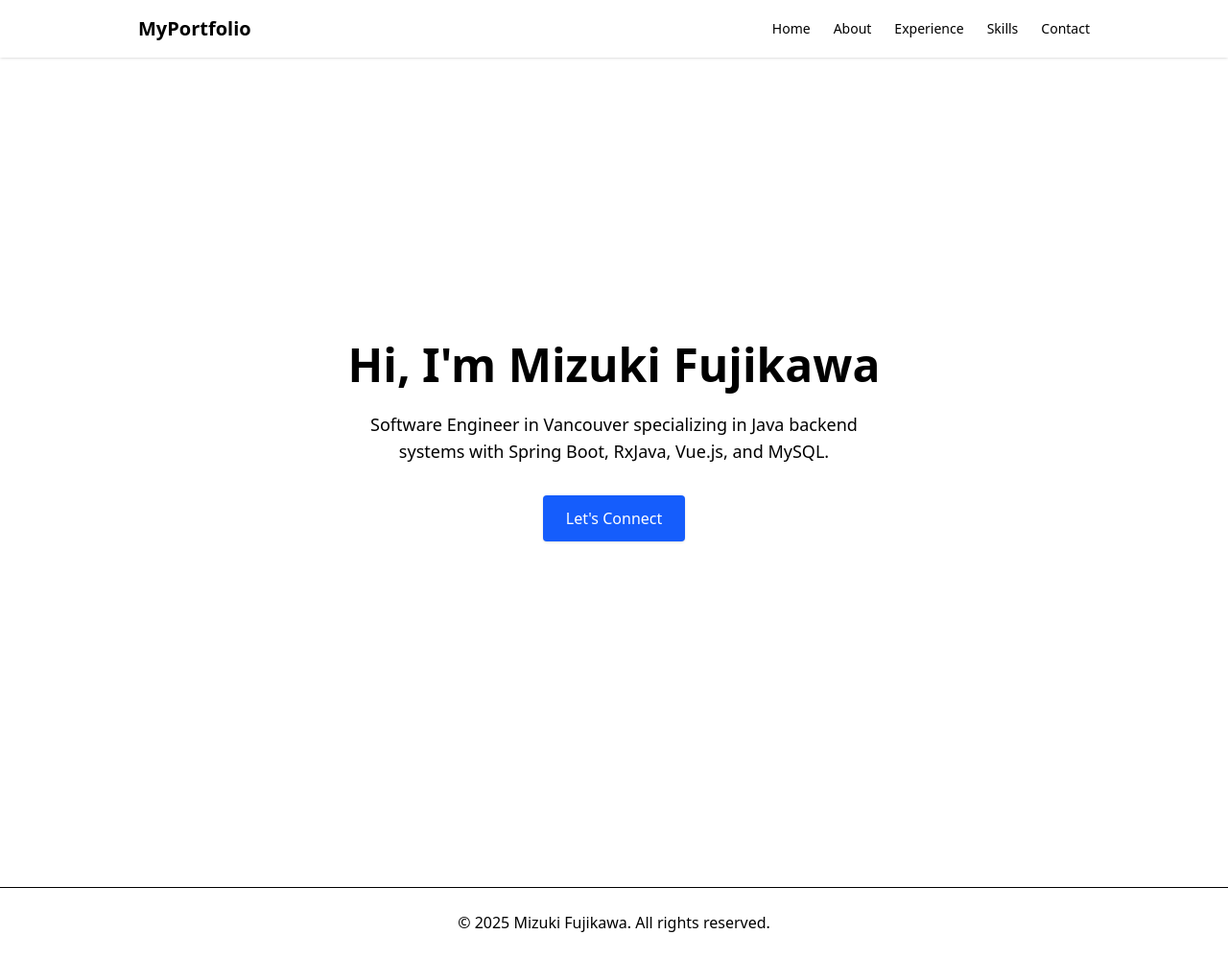
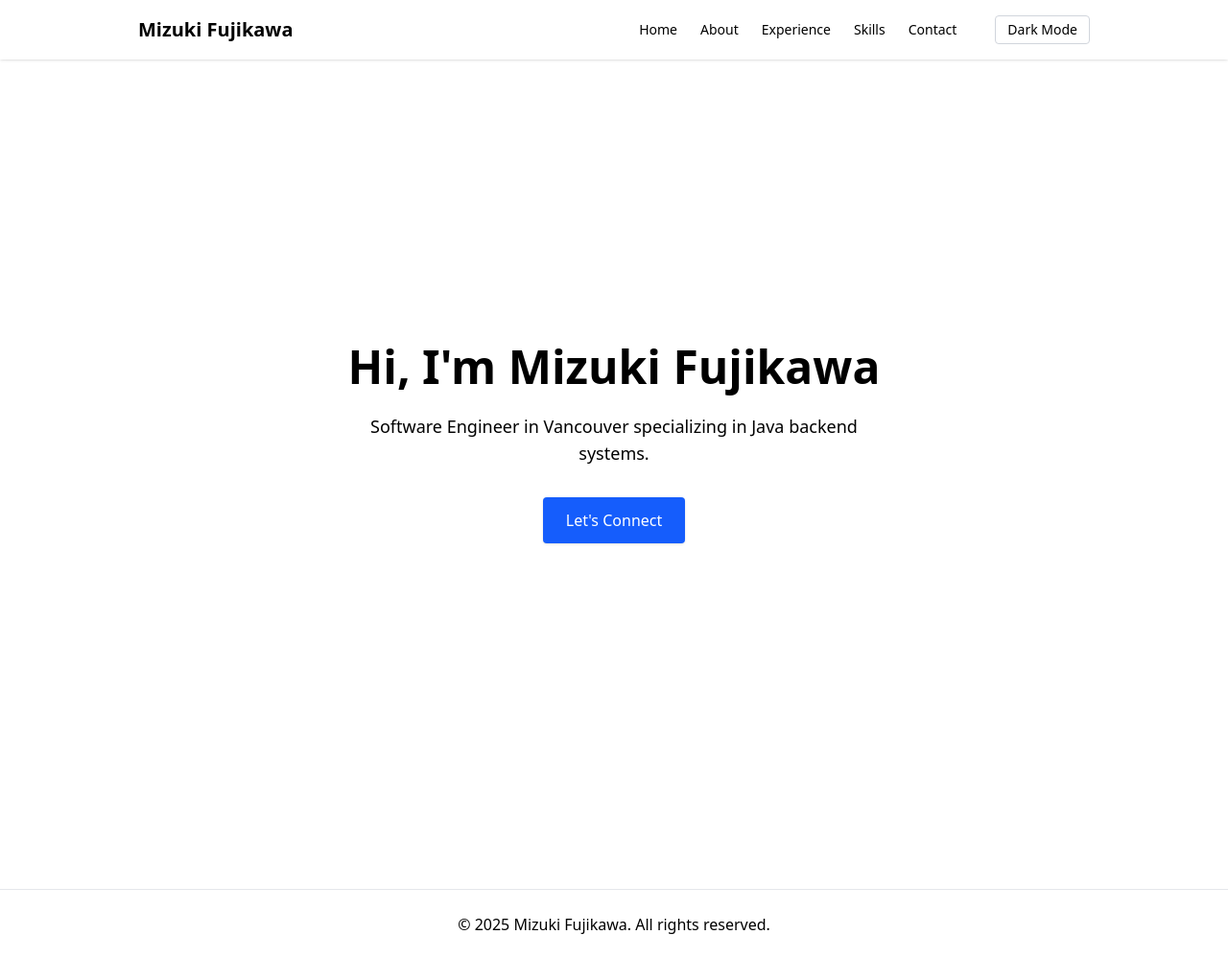
Before and after one commit to mizukifujikawa-ciccc/portfolio, a React (Vite) app in the folder my-portfolio/: page / in a window 1280 px wide. Shown: the whole page at 96% size. Built offline with nearby package versions, Linux system fonts and the light colour scheme.

Commit message:
dark mode

```diff
--- a/my-portfolio/src/App.tsx
+++ b/my-portfolio/src/App.tsx
@@ -6,19 +6,33 @@ import About from "./pages/About";
 import Experience from "./pages/Experience";
 import Skills from "./pages/Skills";
 import Contact from "./pages/Contact";
+import { useEffect, useState } from "react";
 
 function App() {
+  const [darkMode, setDarkMode] = useState(false);
+
+  useEffect(() => {
+    localStorage.setItem("darkMode", darkMode.toString());
+    if (darkMode) {
+      document.documentElement.classList.add("dark");
+      document.body.className = "bg-gray-950 text-gray-300 transition-colors duration-300";
+    } else {
+      document.documentElement.classList.remove("dark");
+      document.body.className = "bg-white text-black transition-colors duration-300";
+    }
+  }, [darkMode]);
+
   return (
     <Router>
-      <Header />
+      <Header darkMode={darkMode} setDarkMode={setDarkMode} />
       <Routes>
-        <Route path="/" element={<Home />} />
-        <Route path="/about" element={<About />} />
-        <Route path="/experience" element={<Experience />} />
-        <Route path="/skills" element={<Skills />} />
-        <Route path="/contact" element={<Contact />} />
+      <Route path="/" element={<Home darkMode={darkMode} />} />
+      <Route path="/about" element={<About darkMode={darkMode} />} />
+      <Route path="/experience" element={<Experience darkMode={darkMode} />} />
+      <Route path="/skills" element={<Skills darkMode={darkMode} />} />
+      <Route path="/contact" element={<Contact darkMode={darkMode} />} />
       </Routes>
-      <Footer />
+      <Footer darkMode={darkMode} />
     </Router>
   );
 }
--- a/my-portfolio/src/components/Footer.tsx
+++ b/my-portfolio/src/components/Footer.tsx
@@ -1,6 +1,12 @@
-export default function Footer() {
+export default function Footer({ darkMode }: { darkMode: boolean }) {
     return (
-      <footer className="bg-background text-text py-6 text-center mt-16 border-t">
+      <footer
+        className={`py-6 text-center mt-16 border-t transition-colors duration-300 ${
+          darkMode
+            ? 'bg-gray-900 text-gray-300 border-gray-700'
+            : 'bg-white text-black border-gray-200'
+        }`}
+      >
         © 2025 Mizuki Fujikawa. All rights reserved.
       </footer>
     );
--- a/my-portfolio/src/components/Header.tsx
+++ b/my-portfolio/src/components/Header.tsx
@@ -1,18 +1,50 @@
 import { Link } from "react-router-dom";
 
-export default function Header() {
+export default function Header({
+  darkMode,
+  setDarkMode,
+}: {
+  darkMode: boolean;
+  setDarkMode: (value: boolean) => void;
+}) {
   return (
-    <header className="bg-white shadow sticky top-0 z-50">
+    <header
+      className={`sticky top-0 z-50 shadow transition-colors duration-300 ${
+        darkMode ? 'bg-gray-900 text-gray-300' : 'bg-white text-black'
+      }`}
+    >
       <div className="max-w-5xl mx-auto px-4 py-4 flex justify-between items-center">
-        <div className="text-xl font-bold text-primary">MyPortfolio</div>
-        <nav className="space-x-6 text-text text-sm font-medium">
-          <Link to="/" className="hover:text-primary">Home</Link>
-          <Link to="/about" className="hover:text-primary">About</Link>
-          <Link to="/experience" className="hover:text-primary">Experience</Link>
-          <Link to="/skills" className="hover:text-primary">Skills</Link>
-          <Link to="/contact" className="hover:text-primary">Contact</Link>
+        <div className={`text-xl font-bold ${darkMode ? 'text-accent' : 'text-primary'}`}>
+          Mizuki Fujikawa
+        </div>
+        <nav className="flex items-center space-x-6 text-sm font-medium">
+          <Link to="/" className={`hover:underline`}>
+            Home
+          </Link>
+          <Link to="/about" className={`hover:underline`}>
+            About
+          </Link>
+          <Link to="/experience" className={`hover:underline`}>
+            Experience
+          </Link>
+          <Link to="/skills" className={`hover:underline`}>
+            Skills
+          </Link>
+          <Link to="/contact" className={`hover:underline`}>
+            Contact
+          </Link>
+          <button
+            onClick={() => setDarkMode(!darkMode)}
+            className={`ml-4 px-3 py-1 rounded border text-sm transition ${
+              darkMode
+                ? 'border-gray-600 hover:bg-gray-700'
+                : 'border-gray-300 hover:bg-gray-100'
+            }`}
+          >
+            {darkMode ? 'Light Mode' : 'Dark Mode'}
+          </button>
         </nav>
       </div>
     </header>
-);
+  );
 }
--- a/my-portfolio/src/pages/About.tsx
+++ b/my-portfolio/src/pages/About.tsx
@@ -1,8 +1,14 @@
-export default function About() {
+export default function About({ darkMode }: { darkMode: boolean }) {
     return (
-      <main className="bg-background min-h-screen px-4 py-12 max-w-4xl mx-auto">
-        <h1 className="text-4xl font-bold text-primary mb-6">About Me</h1>
-        <p className="text-text text-lg leading-relaxed space-y-4">
+      <main
+        className={`min-h-screen px-4 py-12 max-w-4xl mx-auto transition-colors duration-300 ${
+          darkMode ? 'bg-gray-950 text-gray-300' : 'bg-white text-black'
+        }`}
+      >
+        <h1 className={`text-4xl font-bold mb-6 ${darkMode ? 'text-accent' : 'text-primary'}`}>
+          About Me
+        </h1>
+        <p className="text-lg leading-relaxed space-y-4">
           I'm a Software Engineer based in Vancouver, Canada, with 5+ years of experience designing backend systems.
           <br /><br />
           My expertise includes building REST APIs and microservices using Java, Spring Boot, and RxJava, as well as frontend skills with Vue.js and database management in MySQL/PostgreSQL.
--- a/my-portfolio/src/pages/Contact.tsx
+++ b/my-portfolio/src/pages/Contact.tsx
@@ -1,37 +1,33 @@
 import { useState } from "react";
 
-export default function Contact() {
-  const [formData, setFormData] = useState({
-    name: '',
-    email: '',
-    message: '',
-  });
+export default function Contact({ darkMode }: { darkMode: boolean }) {
+  const [formData, setFormData] = useState({ name: '', email: '', message: '' });
 
   const handleChange = (e: React.ChangeEvent<HTMLInputElement | HTMLTextAreaElement>) => {
     const { name, value } = e.target;
-    setFormData(prev => ({
-      ...prev,
-      [name]: value,
-    }));
+    setFormData(prev => ({ ...prev, [name]: value }));
   };
 
   const handleSubmit = (e: React.FormEvent) => {
     e.preventDefault();
     console.log('Form submitted:', formData);
     alert('Thank you for your message!');
-    // ここに API 呼び出しなどを追加予定
     setFormData({ name: '', email: '', message: '' });
   };
 
   return (
-    <main className="bg-background min-h-screen px-4 py-12 max-w-4xl mx-auto">
-      <h1 className="text-4xl font-bold text-primary mb-6">Contact</h1>
-      <p className="text-text text-lg mb-8">
-        Feel free to send me a message!
-      </p>
+    <main
+      className={`min-h-screen px-4 py-12 max-w-4xl mx-auto transition-colors duration-300 ${
+        darkMode ? 'bg-gray-950 text-gray-300' : 'bg-white text-black'
+      }`}
+    >
+      <h1 className={`text-4xl font-bold mb-6 ${darkMode ? 'text-accent' : 'text-primary'}`}>
+        Contact
+      </h1>
+      <p className="text-lg mb-8">Feel free to send me a message!</p>
       <form onSubmit={handleSubmit} className="space-y-6">
         <div>
-          <label className="block mb-2 text-text font-medium" htmlFor="name">Name</label>
+          <label className="block mb-2 font-medium" htmlFor="name">Name</label>
           <input
             type="text"
             id="name"
@@ -39,12 +35,13 @@ export default function Contact() {
             value={formData.name}
             onChange={handleChange}
             required
-            className="w-full px-4 py-2 border border-gray-300 rounded focus:outline-none focus:ring focus:ring-primary"
+            className={`w-full px-4 py-2 border rounded focus:outline-none focus:ring ${
+              darkMode ? 'bg-gray-800 border-gray-600 text-gray-200 focus:ring-accent' : 'bg-white border-gray-300 text-black focus:ring-primary'
+            }`}
           />
         </div>
-
         <div>
-          <label className="block mb-2 text-text font-medium" htmlFor="email">Email</label>
+          <label className="block mb-2 font-medium" htmlFor="email">Email</label>
           <input
             type="email"
             id="email"
@@ -52,12 +49,13 @@ export default function Contact() {
             value={formData.email}
             onChange={handleChange}
             required
-            className="w-full px-4 py-2 border border-gray-300 rounded focus:outline-none focus:ring focus:ring-primary"
+            className={`w-full px-4 py-2 border rounded focus:outline-none focus:ring ${
+              darkMode ? 'bg-gray-800 border-gray-600 text-gray-200 focus:ring-accent' : 'bg-white border-gray-300 text-black focus:ring-primary'
+            }`}
           />
         </div>
-
         <div>
-          <label className="block mb-2 text-text font-medium" htmlFor="message">Message</label>
+          <label className="block mb-2 font-medium" htmlFor="message">Message</label>
           <textarea
             id="message"
             name="message"
@@ -65,12 +63,16 @@ export default function Contact() {
             value={formData.message}
             onChange={handleChange}
             required
-            className="w-full px-4 py-2 border border-gray-300 rounded focus:outline-none focus:ring focus:ring-primary"
+            className={`w-full px-4 py-2 border rounded focus:outline-none focus:ring ${
+              darkMode ? 'bg-gray-800 border-gray-600 text-gray-200 focus:ring-accent' : 'bg-white border-gray-300 text-black focus:ring-primary'
+            }`}
           ></textarea>
         </div>
-
-        <button type="submit" className="bg-blue-600 text-white px-6 py-3 rounded shadow hover:bg-blue-700 transition">
-            Send Message
+        <button
+          type="submit"
+          className="bg-blue-600 text-white px-6 py-3 rounded shadow hover:bg-blue-700 transition"
+        >
+          Send Message
         </button>
       </form>
     </main>
--- a/my-portfolio/src/pages/Experience.tsx
+++ b/my-portfolio/src/pages/Experience.tsx
@@ -1,28 +1,44 @@
 import { useState } from "react";
 
-export default function Experience() {
+export default function Experience({ darkMode }: { darkMode: boolean }) {
   return (
-    <main className="bg-background min-h-screen px-4 py-12 max-w-4xl mx-auto">
-      <h1 className="text-4xl font-bold text-primary mb-6">Experience</h1>
+    <main
+      className={`min-h-screen px-4 py-12 max-w-4xl mx-auto transition-colors duration-300 ${
+        darkMode ? 'bg-gray-950 text-gray-300' : 'bg-white text-black'
+      }`}
+    >
+      <h1 className={`text-4xl font-bold mb-6 ${darkMode ? 'text-accent' : 'text-primary'}`}>
+        Experience
+      </h1>
       <div className="space-y-8">
         {experiences.map((exp) => (
-          <ExperienceCard key={exp.company} exp={exp} />
+          <ExperienceCard key={exp.company} exp={exp} darkMode={darkMode} />
         ))}
       </div>
     </main>
   );
 }
 
-function ExperienceCard({ exp }: { exp: ExperienceType }) {
+function ExperienceCard({
+  exp,
+  darkMode,
+}: {
+  exp: ExperienceType;
+  darkMode: boolean;
+}) {
   const [isExpanded, setIsExpanded] = useState(false);
 
   const displayedTasks = isExpanded ? exp.tasks : exp.tasks.slice(0, 3);
 
   return (
-    <div className="bg-white rounded shadow p-6">
-      <h2 className="text-xl font-semibold text-text">{exp.title} @ {exp.company}</h2>
-      <p className="text-sm text-text mb-2">{exp.period} · {exp.location}</p>
-      <ul className="list-disc pl-5 space-y-2 text-text mb-4">
+    <div
+      className={`rounded shadow p-6 transition-colors duration-300 ${
+        darkMode ? 'bg-gray-800 text-gray-200' : 'bg-white text-black'
+      }`}
+    >
+      <h2 className="text-xl font-semibold">{exp.title} @ {exp.company}</h2>
+      <p className="text-sm mb-2">{exp.period} · {exp.location}</p>
+      <ul className="list-disc pl-5 space-y-2 mb-4">
         {displayedTasks.map((task, index) => (
           <li key={index}>{task}</li>
         ))}
@@ -30,7 +46,9 @@ function ExperienceCard({ exp }: { exp: ExperienceType }) {
       {exp.tasks.length > 3 && (
         <button
           onClick={() => setIsExpanded(!isExpanded)}
-          className="text-primary font-medium hover:underline focus:outline-none"
+          className={`font-medium hover:underline focus:outline-none ${
+            darkMode ? 'text-accent' : 'text-primary'
+          }`}
         >
           {isExpanded ? "See less" : "See more"}
         </button>
--- a/my-portfolio/src/pages/Home.tsx
+++ b/my-portfolio/src/pages/Home.tsx
@@ -1,14 +1,19 @@
-export default function Home() {
+export default function Home({ darkMode }: { darkMode: boolean }) {
     return (
-      <main className="bg-background min-h-screen flex flex-col justify-center items-center text-center px-4">
-        <h1 className="text-5xl font-bold text-primary mb-6">
+      <main className={`min-h-screen px-4 flex flex-col justify-center items-center text-center transition-colors duration-300 ${
+        darkMode ? 'bg-gray-950 text-gray-300' : 'bg-white text-black'
+      }`}>
+        <h1 className={`${darkMode ? 'text-accent' : 'text-primary'} text-5xl font-bold mb-6`}>
           Hi, I'm Mizuki Fujikawa
         </h1>
-        <p className="text-text text-lg mb-8 max-w-xl">
-          Software Engineer in Vancouver specializing in Java backend systems with Spring Boot, RxJava, Vue.js, and MySQL.
+        <p className="text-lg mb-8 max-w-xl">
+          Software Engineer in Vancouver specializing in Java backend systems.
         </p>
-        <a href="/contact" className="bg-blue-600 text-white px-6 py-3 rounded shadow hover:bg-blue-700 transition">
-            Let's Connect
+        <a
+          href="/contact"
+          className="bg-blue-600 text-white px-6 py-3 rounded shadow hover:bg-blue-700 transition"
+        >
+          Let's Connect
         </a>
       </main>
     );
--- a/my-portfolio/src/pages/Skills.tsx
+++ b/my-portfolio/src/pages/Skills.tsx
@@ -1,11 +1,26 @@
-export default function Skills() {
+export default function Skills({ darkMode }: { darkMode: boolean }) {
     return (
-      <main className="bg-background min-h-screen px-4 py-12 max-w-4xl mx-auto">
-        <h1 className="text-4xl font-bold text-primary mb-6">Skills</h1>
+      <main
+        className={`min-h-screen px-4 py-12 max-w-4xl mx-auto transition-colors duration-300 ${
+          darkMode ? 'bg-gray-950 text-gray-300' : 'bg-white text-black'
+        }`}
+      >
+        <h1 className={`text-4xl font-bold mb-6 ${darkMode ? 'text-accent' : 'text-primary'}`}>
+          Skills
+        </h1>
         <div className="grid grid-cols-2 sm:grid-cols-3 gap-6 text-left">
           {skills.map((skill) => (
-            <div key={skill.name} className="bg-white rounded shadow p-4 flex items-center space-x-3 text-text transition hover:shadow-lg hover:bg-gray-100">
-              <img src={skill.icon} alt={skill.name} className="w-8 h-8 object-contain rounded" />
+            <div
+              key={skill.name}
+              className={`rounded shadow p-4 flex items-center space-x-3 transition hover:shadow-lg cursor-pointer ${
+                darkMode ? 'bg-gray-800 text-gray-200 hover:bg-gray-700' : 'bg-white text-black hover:bg-gray-100'
+              }`}
+            >
+              <img
+                src={skill.icon}
+                alt={skill.name}
+                className="w-8 h-8 object-contain rounded"
+              />
               <span>{skill.name}</span>
             </div>
           ))}
--- a/my-portfolio/tailwind.config.js
+++ b/my-portfolio/tailwind.config.js
@@ -4,6 +4,7 @@ export default {
       "./index.html",
       "./src/**/*.{js,ts,jsx,tsx}",
     ],
+    darkMode: 'class',
     theme: {
       extend: {
         colors: {
```
